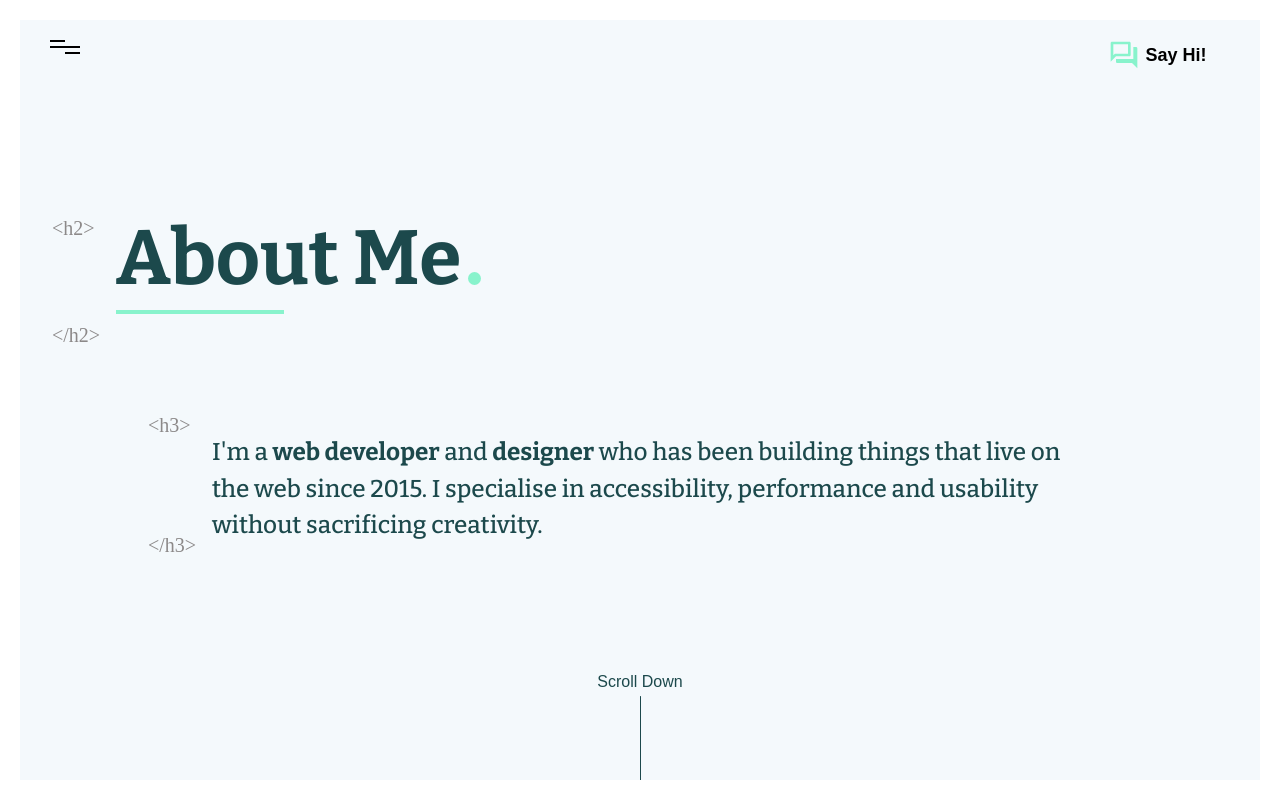
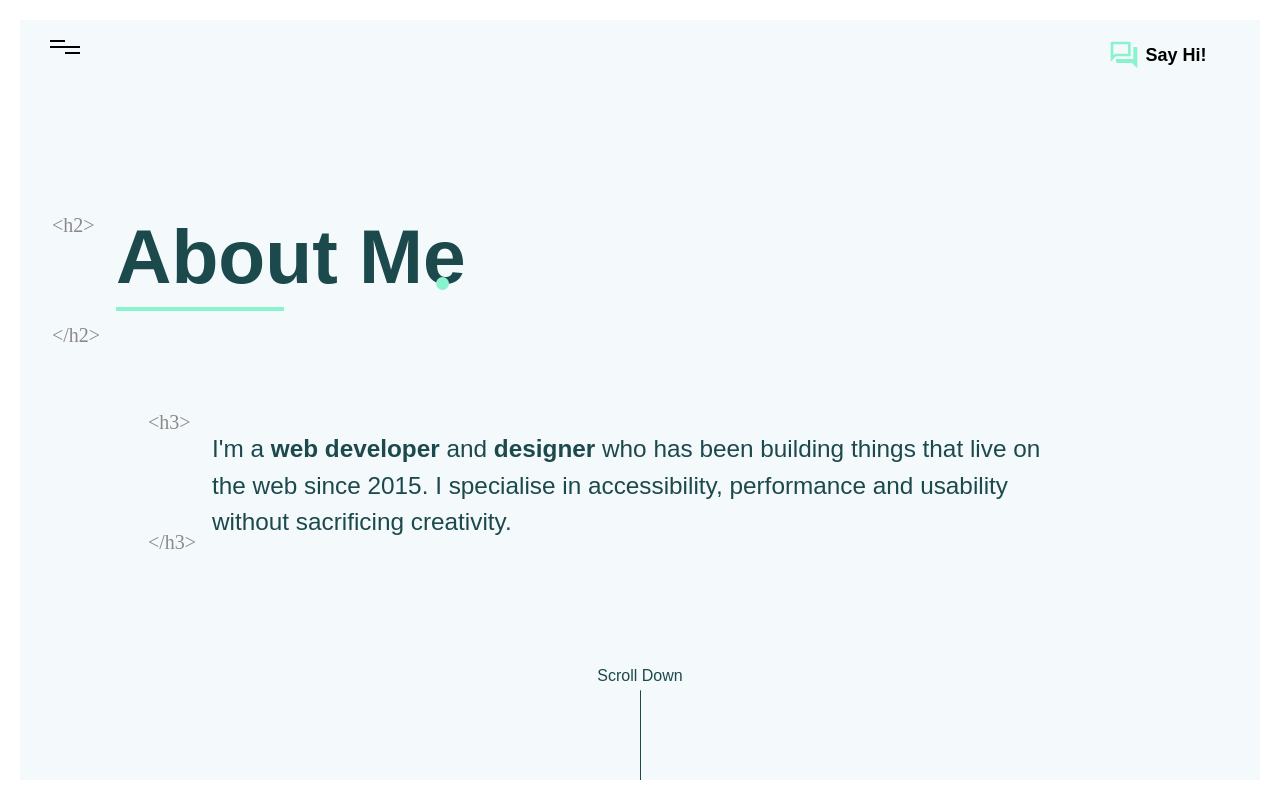
Before and after one commit to SoorajM143/personalwebsite-v2, a React (Create React App) app: page /about-me in a window 1280 px wide. Shown: the top 798 px of the page. Built offline with nearby package versions, Linux system fonts and the light colour scheme; a web font is replaced by a local one.

Commit message:
css changes

```diff
--- a/src/styles/AboutMe.css
+++ b/src/styles/AboutMe.css
@@ -13,7 +13,7 @@
 
 .about_me_page {
   min-height: 100vh;
-  height: 400vh;
+  height: 310vh;
   position: relative;
   width: 100%;
   background-color: transparent;
@@ -30,7 +30,7 @@
   position: relative;
   color: #1C494C;
   text-align: justify;
-  font-family: "Bitter", serif;
+  font-family: "eurostile", sans-serif;
   left: 6rem;
 }
 
@@ -87,8 +87,8 @@
   position: relative;
   bottom: 1.6rem;
   background: #88F3CC !important;
-  bottom: 2rem;
-  left: 28rem !important;
+  bottom: 1.5rem;
+  left: 26rem !important;
 }
 
 .about_content {
@@ -99,7 +99,7 @@
   left: 12rem;
   font-size: 1.3rem;
   text-align: left;
-  font-family: "Bitter", serif;
+  font-family: "eurostile", sans-serif;
 }
 
 .about_me_para_1 {
@@ -289,7 +289,7 @@
   color: #1C494C;
   margin-bottom: 1.5rem;
   padding-bottom: 3rem;
-  font-family: "Bitter", serif;
+  font-family: "eurostile", sans-serif;
   font-weight: 100;
   font-style: normal;
 }
--- a/src/styles/AboutMe.scss
+++ b/src/styles/AboutMe.scss
@@ -8,7 +8,7 @@
 
 .about_me_page {
     min-height: 100vh;
-    height: 400vh;
+    height: 310vh;
     position: relative;
     width: 100%;
     background-color: transparent;
@@ -25,7 +25,7 @@
     position: relative;
     color: #1C494C;
     text-align: justify;
-    font-family: $Font-content;
+    font-family: $content-fonts;
     left: 6rem;
 }
 
@@ -56,8 +56,8 @@
 .about_dot {
     @include dot;
     background: $about-themecolor !important;
-    bottom: 2rem ;
-    left: 28rem !important;
+    bottom: 1.5rem ;
+    left: 26rem !important;
 }
 
 .about_content {
@@ -68,7 +68,7 @@
     left: 12rem;
     font-size: 1.3rem;
     text-align: left;
-    font-family: $Font-content;
+    font-family: $content-fonts
 }
 
 .about_me_para_1{
@@ -218,7 +218,7 @@
     color: #1C494C;
     margin-bottom: 1.5rem;
     padding-bottom: 3rem;
-    font-family: $Font-content;
+    font-family: $content-fonts;
     font-weight: 100;
     font-style: normal;
 }
--- a/src/styles/Main.css
+++ b/src/styles/Main.css
@@ -45,6 +45,17 @@
   top: 5rem;
   font-size: 1.25rem;
   position: absolute;
+}
+
+.mainPage-content::after {
+  content: "";
+  position: absolute;
+  left: 11%;
+  top: 150%;
+  width: 80rem;
+  background: black;
+  opacity: 0.435;
+  height: 1px;
 }
 
 .main_dot {
```
Also changed, not shown: src/styles/Main.scss (+11 -0 lines), 2 other files (tests, documents, lock files or other folders).
